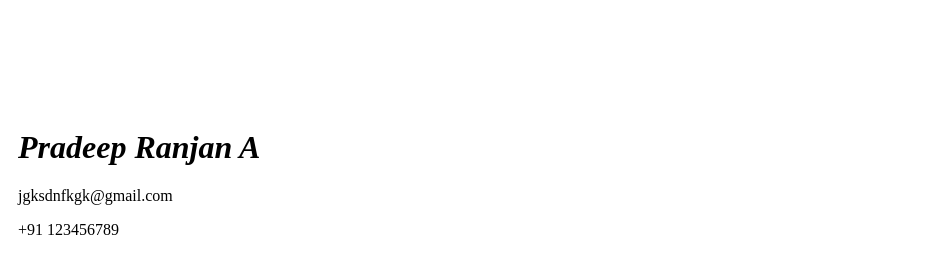
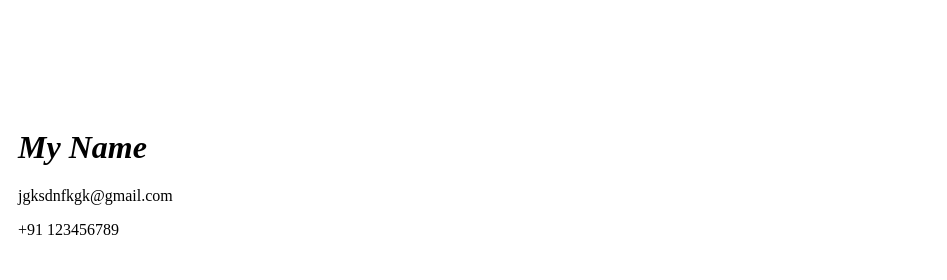
Before and after one commit to ranjananji003/trail, a plain HTML site: page index.html in a window 1280 px wide. Shown: the top 280 px of the page, 333-1280 px from the left. Drawn offline with Linux system fonts and the light colour scheme.

Commit message:
Updated name

```diff
--- a/index.html
+++ b/index.html
@@ -11,7 +11,7 @@
           <a href="img.html"><img src="aaa.png" alt="profile pic" width=300 height=300></a>
         </td>
         <td>
-          <h1><em><strong>Pradeep Ranjan A</strong></em></h1>
+          <h1><em><strong>My Name</strong></em></h1>
           <p>jgksdnfkgk@gmail.com</p>
           <p>+91 123456789</p>
         </td>
```
